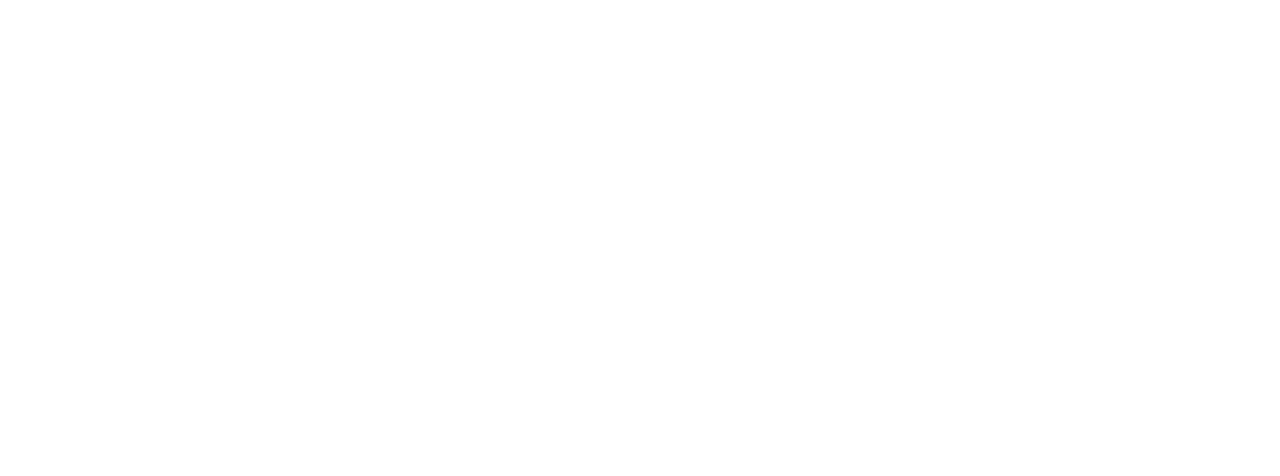
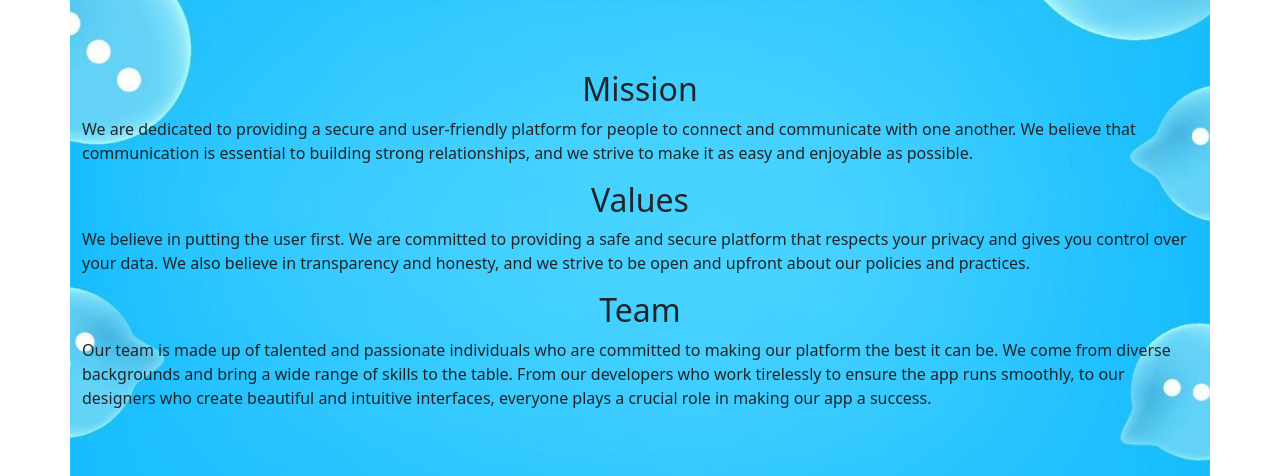
Before and after one commit to JennyB00/ICS-499-Team-3, an Angular app in the folder Frontend/frontend/: page / in a window 1280 px wide. Shown: the part 967-1443 px from the top of the page. Before the commit the page ends 800 px from the top, so only its background shows below. Built offline with nearby package versions, Linux system fonts and the light colour scheme.

Commit message:
update landing page

```diff
--- a/Frontend/frontend/src/app/landing/landing.component.css
+++ b/Frontend/frontend/src/app/landing/landing.component.css
@@ -5,6 +5,10 @@
   align-items: center;
   height: 100vh;
   background-color: #f5f5f5; /* light gray background color */
+}
+
+h2 {
+  text-align: center;
 }
 
 .container {
--- a/Frontend/frontend/src/app/landing/landing.component.html
+++ b/Frontend/frontend/src/app/landing/landing.component.html
@@ -6,6 +6,20 @@
   <div class="cta-buttons">
     <button class="cta-button" (click)="register()">Get Started</button>
     <button class="cta-button sign-in-button" (click)="login()">Sign In</button>
-    <button class="cta-button" routerLink="/about">About</button>
   </div>
 </div>
+
+<div class="container">
+  <div class="header">
+  </div>
+  <div class="mission-values">
+    <h2>Mission</h2>
+    <p>We are dedicated to providing a secure and user-friendly platform for people to connect and communicate with one another. We believe that communication is essential to building strong relationships, and we strive to make it as easy and enjoyable as possible.</p>
+    <h2>Values</h2>
+    <p>We believe in putting the user first. We are committed to providing a safe and secure platform that respects your privacy and gives you control over your data. We also believe in transparency and honesty, and we strive to be open and upfront about our policies and practices.</p>
+  </div>
+  <div class="team">
+    <h2>Team</h2>
+    <p>Our team is made up of talented and passionate individuals who are committed to making our platform the best it can be. We come from diverse backgrounds and bring a wide range of skills to the table. From our developers who work tirelessly to ensure the app runs smoothly, to our designers who create beautiful and intuitive interfaces, everyone plays a crucial role in making our app a success.</p>
+  </div>
+</div>
```
Also changed, not shown: Frontend/frontend/src/app/landing/pic3.jpg (deleted).
